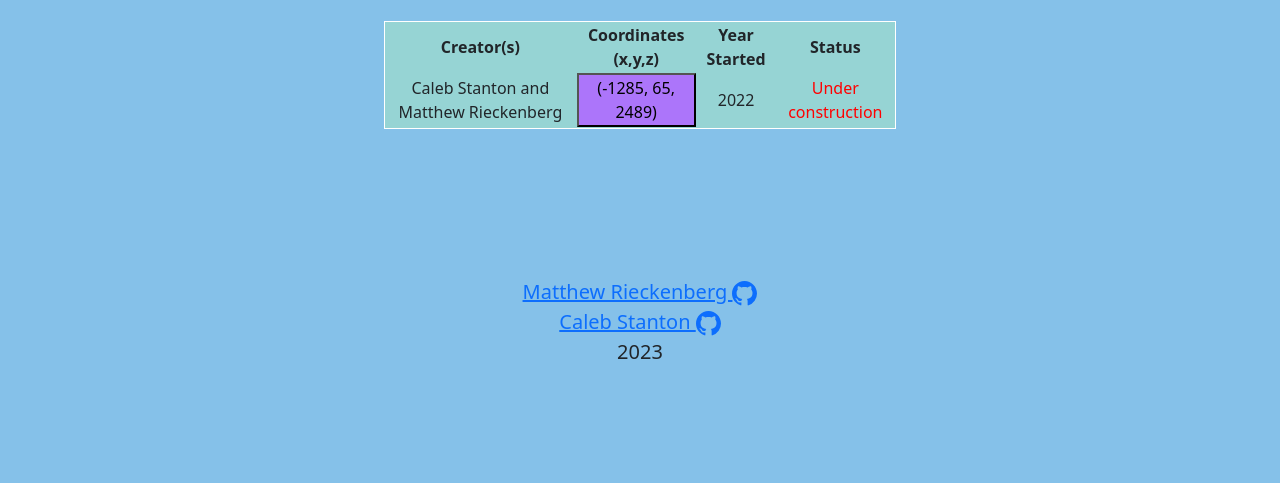
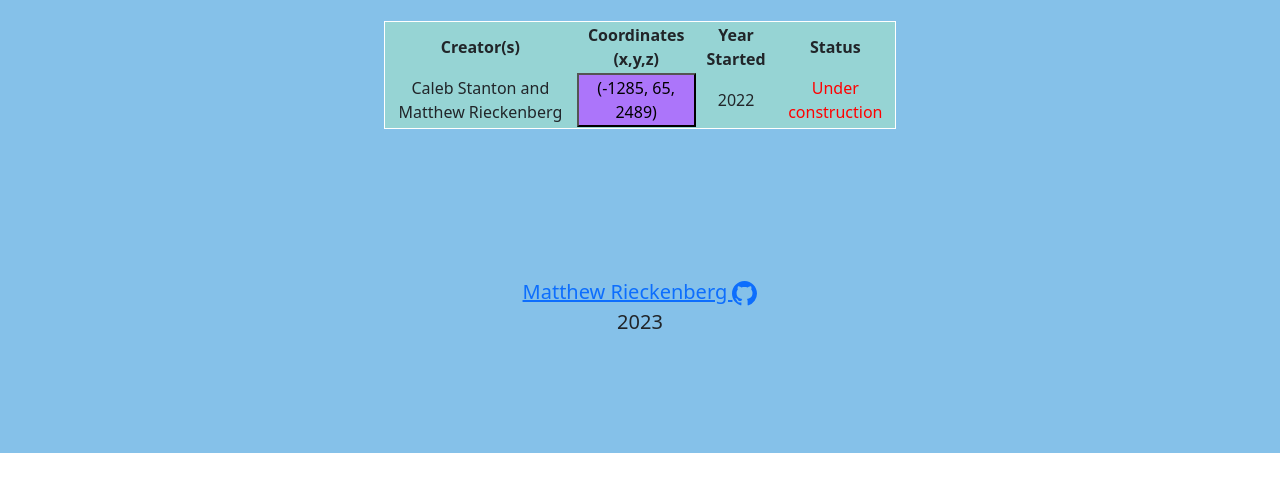
Before and after one commit to mrieckenberg/minecraft-landmarks, a plain HTML site: page index.html in a window 1280 px wide. Shown: the part 6345-6828 px from the top of the page. After the commit the page ends 6798 px from the top, so only its background shows below. Drawn offline with nearby package versions, Linux system fonts and the light colour scheme.

Commit message:
more typo fixes.

```diff
--- a/index.html
+++ b/index.html
@@ -434,7 +434,7 @@ button:hover{
             <td><b>Status</b></td>
         </tr>
         <tr>
-            <td>Caleb Stanton and Matthew Rieckenberg<br></td>
+            <td>Caleb Stanton and Matthew Rieckenberg</td>
             <td><button onclick="copyText(-1285,65,2489)">(-1285, 65, 2489)</button></td>
             <td>2022</td>
             <td style="color:red">Under construction</td>
@@ -451,12 +451,7 @@ button:hover{
                     <path d="M8 0C3.58 0 0 3.58 0 8c0 3.54 2.29 6.53 5.47 7.59.4.07.55-.17.55-.38 0-.19-.01-.82-.01-1.49-2.01.37-2.53-.49-2.69-.94-.09-.23-.48-.94-.82-1.13-.28-.15-.68-.52-.01-.53.63-.01 1.08.58 1.23.82.72 1.21 1.87.87 2.33.66.07-.52.28-.87.51-1.07-1.78-.2-3.64-.89-3.64-3.95 0-.87.31-1.59.82-2.15-.08-.2-.36-1.02.08-2.12 0 0 .67-.21 2.2.82.64-.18 1.32-.27 2-.27.68 0 1.36.09 2 .27 1.53-1.04 2.2-.82 2.2-.82.44 1.1.16 1.92.08 2.12.51.56.82 1.27.82 2.15 0 3.07-1.87 3.75-3.65 3.95.29.25.54.73.54 1.48 0 1.07-.01 1.93-.01 2.2 0 .21.15.46.55.38A8.012 8.012 0 0 0 16 8c0-4.42-3.58-8-8-8z"/>
                 </svg>
         </a>
-            <br><a href="https://github.com/Caleb-Stanton" target="_blank" rel="noopener noreferrer">Caleb Stanton
-                <svg xmlns="http://www.w3.org/2000/svg" width="25" height="25" fill="currentColor" class="bi bi-github"
-                     viewBox="0 0 16 16">
-                    <path d="M8 0C3.58 0 0 3.58 0 8c0 3.54 2.29 6.53 5.47 7.59.4.07.55-.17.55-.38 0-.19-.01-.82-.01-1.49-2.01.37-2.53-.49-2.69-.94-.09-.23-.48-.94-.82-1.13-.28-.15-.68-.52-.01-.53.63-.01 1.08.58 1.23.82.72 1.21 1.87.87 2.33.66.07-.52.28-.87.51-1.07-1.78-.2-3.64-.89-3.64-3.95 0-.87.31-1.59.82-2.15-.08-.2-.36-1.02.08-2.12 0 0 .67-.21 2.2.82.64-.18 1.32-.27 2-.27.68 0 1.36.09 2 .27 1.53-1.04 2.2-.82 2.2-.82.44 1.1.16 1.92.08 2.12.51.56.82 1.27.82 2.15 0 3.07-1.87 3.75-3.65 3.95.29.25.54.73.54 1.48 0 1.07-.01 1.93-.01 2.2 0 .21.15.46.55.38A8.012 8.012 0 0 0 16 8c0-4.42-3.58-8-8-8z"/>
-                </svg>
-            </a>
+
             <br>2023
         </p>
     </div>
```
